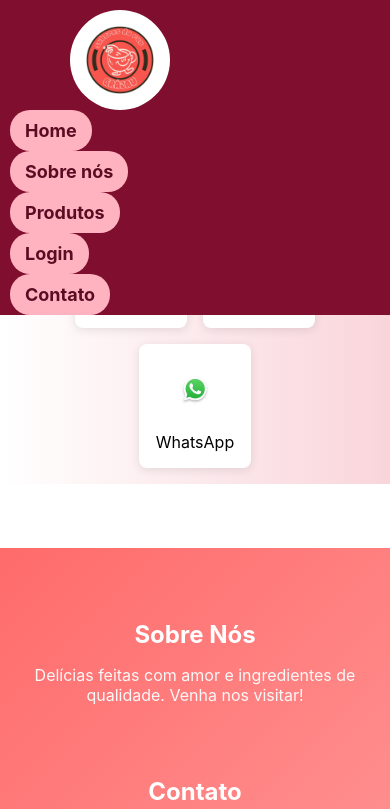
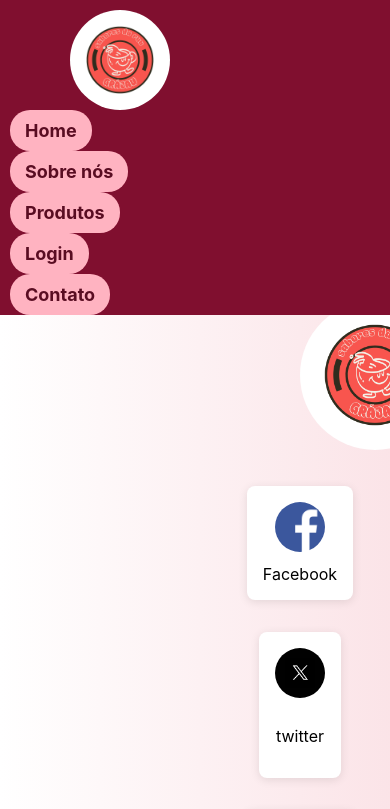
Before and after one commit to Pedrooooo08/tccdochau, a React (Create React App) app: page /contato in a window 390 px wide. Shown: the top 809 px of the page. Built offline with nearby package versions, Linux system fonts and the light colour scheme.

Commit message:
break e foda

```diff
--- a/src/pages/contato/contatos.scss
+++ b/src/pages/contato/contatos.scss
@@ -1,107 +1,168 @@
 .contato-home {
   text-align: center;
-  padding: 2rem; // Ajuste para um valor menor para melhor visibilidade
+  padding: 1200px;
+  background-color: #f9f9f9;
+  margin-bottom: 4rem;
   background: linear-gradient(to right, #FFFFFF, #F9D5DB);
-  margin-bottom: 4rem;
 }
 
 footer {
   margin-top: 4rem;
 }
 
-.titulo {
+
+.contato-home .titulo {
   font-size: 2.5rem;
   margin-bottom: 1.5rem;
   color: #333;
   font-family: 'Arial', sans-serif;
 }
 
-.logo1 {
+.contato-home .logo1 {
   margin-bottom: 2rem;
-
-  img {
-    max-width: 150px;
-    height: auto;
-    border-radius: 50%;
-  }
 }
 
-.contato-links {
+.contato-home .logo1 img {
+  max-width: 150px;
+  height: auto;
+}
+
+.contato-home .contato-links {
   display: flex;
   justify-content: center;
   flex-wrap: wrap;
   gap: 2rem;
-  margin-top: 2rem; // Para espaçamento entre a logo e os links
+}
 
-  div {
-    display: flex;
-    flex-direction: column;
-    align-items: center;
-    background: #fff;
-    border-radius: 8px;
-    box-shadow: 0 2px 10px rgba(0, 0, 0, 0.1);
-    padding: 1rem;
-    transition: transform 0.3s ease, box-shadow 0.3s ease;
-    width: 120px;
+.contato-home .contato-links div {
+  display: flex;
+  flex-direction: column;
+  align-items: center;
+  background: #fff;
+  border-radius: 8px;
+  box-shadow: 0 2px 10px rgba(0, 0, 0, 0.1);
+  padding: 1rem;
+  transition: transform 0.3s ease, box-shadow 0.3s ease;
+  width: 120px;
+}
 
-    a {
-      text-decoration: none;
-      color: inherit;
+.contato-home .contato-links div a {
+  text-decoration: none;
+  color: inherit;
+}
 
-      img {
-        width: 60px; // Tamanho uniforme para todos os ícones
-        height: 60px;
-        margin-bottom: 0.5rem;
-        object-fit: cover;
-        border-radius: 50%; // Borda redonda
-        transition: transform 0.3s ease;
-      }
+.contato-home .contato-links div a img {
+  width: 60px;
+  height: 60px;
+  margin-bottom: 0.5rem;
+  object-fit: cover;
+  border-radius: 50%;
+  transition: transform 0.3s ease;
+}
 
-      &:hover img {
-        transform: scale(1.1);
-      }
-    }
+.contato-home .contato-links div a:hover img {
+  transform: scale(1.1);
+}
 
-    &:hover {
-      transform: translateY(-5px);
-      box-shadow: 0 4px 20px rgba(0, 0, 0, 0.15);
-    }
-  }
+.contato-home .contato-links div:hover {
+  transform: translateY(-5px);
+  box-shadow: 0 4px 20px rgba(0, 0, 0, 0.15);
 }
 
 @media (max-width: 768px) {
-  .titulo {
+  .contato-home .titulo {
     font-size: 2rem;
   }
 
-  .contato-links div {
+  .contato-home .contato-links div {
     width: 100px;
   }
 }
 
 @media (max-width: 480px) {
-  .titulo {
+  .contato-home .titulo {
     font-size: 1.5rem;
   }
 
   .contato-home {
-    padding: 1rem; // Ajuste para telas menores
-    margin-bottom: 3rem;
+    padding: 1rem;
+    margin-bottom: 3rem; /* Ajuste também para telas menores, se necessário */
+  }
+
+  .contato-home .logo1 {
+    margin-bottom: 1rem;
+  }
+
+  .contato-home .logo1 img {
+    max-width: 120px;
+  }
+
+  .contato-home .contato-links {
+    gap: 1rem;
+  }
+
+  .contato-home .contato-links div {
+    width: 80px;
+  }
+}
+
+.contato-home {
+  text-align: center;
+  padding: 2rem;
+  background-color: #f9f9f9;
+  margin-bottom: 4rem;
+
+  padding: 300px;
+
+  .titulo {
+    font-size: 2.5rem;
+    margin-bottom: 1.5rem;
+    color: #333;
+    font-family: 'Arial', sans-serif;
   }
 
   .logo1 {
-    margin-bottom: 1rem;
+    margin-bottom: 2rem;
 
     img {
-      max-width: 120px;
+      max-width: 150px; // Ajuste para a log
+      height: auto;
+      border-radius: 50%;
     }
   }
 
   .contato-links {
-    gap: 1rem;
+    display: flex;
+    justify-content: center;
+    flex-wrap: wrap;
+    gap: 2rem;
 
     div {
-      width: 80px;
+      display: flex;
+      flex-direction: column;
+      align-items: center;
+
+      a {
+        text-decoration: none;
+        color: inherit;
+
+        img {
+          width: 50px; // Tamanho médio para as redes sociais
+          height: 50px;
+          margin-bottom: 0.5rem;
+          object-fit: cover;
+          border-radius: 50%; // Borda redonda
+          transition: transform 0.3s ease;
+        }
+
+        &:hover img {
+          transform: scale(1.1);
+        }
+      }
     }
   }
 }
+
+footer {
+  margin-top: 4rem;
+}
```
